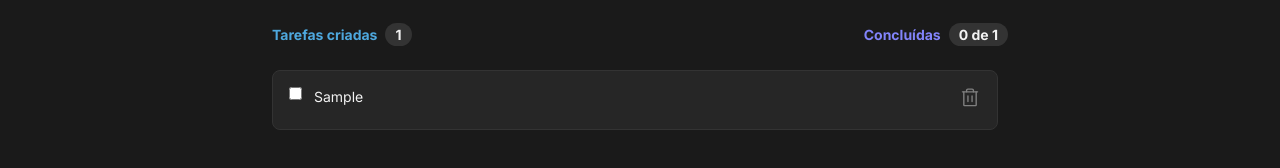
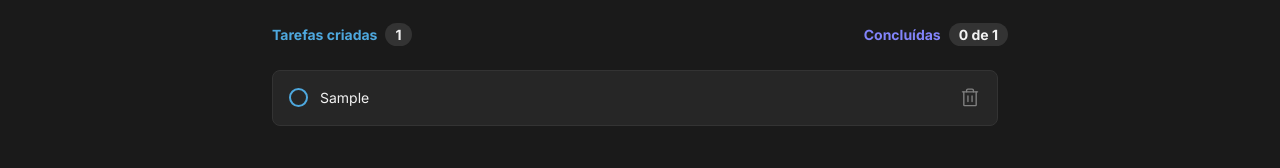
Before and after one commit to gusazevedo/to-do-list, a React (Vite) app: page / in a window 1280 px wide. Both pictures are taken after typing "Sample" into the empty fields and a click on the button "Criar". Shown: the part 268-436 px from the top of the page. Built offline with nearby package versions, Linux system fonts and the light colour scheme.

Commit message:
finaliza a estilização

```diff
--- a/package.json
+++ b/package.json
@@ -9,6 +9,7 @@
     "preview": "vite preview"
   },
   "dependencies": {
+    "@fortawesome/fontawesome-free": "^6.3.0",
     "phosphor-react": "^1.4.1",
     "react": "^18.2.0",
     "react-dom": "^18.2.0",
--- a/src/App.tsx
+++ b/src/App.tsx
@@ -2,13 +2,12 @@ import {useState} from 'react';
 import {Header} from './components/header';
 import {Form} from './components/form';
 import {List} from './components/list';
-import {taskProps, toggleTask} from './utils';
+import {taskProps} from './utils';
 
 import './global.scss';
 
 export function App() {
     const [tasks, setTasks] = useState<taskProps[]>([]);
-    const completedTasks = tasks?.filter(item => item.done).length;
 
     function handleNewTask(newTask: string) {
         const id = String(Math.floor(Math.random() * 10000));
@@ -20,14 +19,19 @@ export function App() {
         }]);
     }
 
-    function toggleTask(task: toggleTask) {
-        for (let item of tasks) {
-            if (item.id === task.id) {
-                item.done = task.done;
+    function toggleTask(taskID: string) {
+        const newList = tasks.map((item => {
+            if (item.id === taskID) {
+                if (item.done === false) {
+                    item.done = true
+                } else {
+                    item.done = false
+                }
             }
-        }
 
-        setTasks(tasks);
+            return item
+        }));
+        setTasks(newList);
     }
 
     function handleDeleteTask(id: string) {
@@ -41,7 +45,7 @@ export function App() {
             <Form handleNewTask={handleNewTask}/>
             <List
                 tasks={tasks}
-                completedTasks={completedTasks}
+                completedTasks={tasks.filter(item => item.done).length}
                 handleDeleteTask={handleDeleteTask}
                 toggleTask={toggleTask}
             />
--- a/src/components/list-content/index.tsx
+++ b/src/components/list-content/index.tsx
@@ -5,7 +5,7 @@ import {ListMessage} from '../list-message';
 
 interface ListContentProps {
     deleteTask: (id: string) => void;
-    toggleTask: ({}: toggleTask) => void;
+    toggleTask: (id: string) => void;
     tasks: taskProps[];
 }
 
--- a/src/components/list-item/index.tsx
+++ b/src/components/list-item/index.tsx
@@ -8,15 +8,13 @@ interface ListItemProps {
     message: string;
     done: boolean;
     onDelete: (id: string) => void;
-    toggleTask: ({}: toggleTask) => void;
+    toggleTask: (id: string) => void;
 }
 
 export function ListItem({id, message, done, onDelete, toggleTask}: ListItemProps) {
-    const [isChecked, setIsChecked] = useState(done);
 
     function handleToggleTask(evt: React.ChangeEvent<HTMLInputElement>) {
-        toggleTask({id: evt.target.id, done: !isChecked});
-        setIsChecked(!isChecked);
+        toggleTask(evt.target.id);
     }
 
     return (
@@ -27,7 +25,7 @@ export function ListItem({id, message, done, onDelete, toggleTask}: ListItemProp
                     name={id}
                     id={id}
                     className="check-item"
-                    checked={isChecked}
+
                     onChange={(evt) => handleToggleTask(evt)}
                 />
                 <span>{message}</span>
--- a/src/components/list-item/styles.scss
+++ b/src/components/list-item/styles.scss
@@ -6,16 +6,47 @@
 
   display: flex;
   gap: 12px;
-  align-items: flex-start;
+  align-items: center;
   justify-content: space-between;
 
   .item-info {
     display: flex;
+    align-items: flex-start;
+    justify-content: space-between;
     gap: 12px;
 
     .check-item {
-      accent-color: var(--blue);
-      height: 100%;
+      // accent-color: var(--blue);
+      // height: 100%;
+      // margin-top: 3px;
+      // cursor: pointer;
+
+      -moz-appearance:none;
+      -webkit-appearance:none;
+      -o-appearance:none;
+      outline: none;
+      content: none;
+    }
+
+    .check-item:before {
+      content: "✔";
+      font-size: 15px;
+
+      color: transparent !important;
+      display: flex;
+      align-items: center;
+      justify-content: center;
+
+      width: 15px;
+      height: 15px;
+      border-radius: 100%;
+      border: 2px solid var(--blue);
+    }
+
+    .check-item:checked:before {
+      background-color: var(--purple);
+      border: 2px solid var(--purple);
+      color: white !important;
     }
   }
 
@@ -27,6 +58,9 @@
   }
 
   button {
+    display: flex;
+    align-items: center;
+    justify-content: center;
     background: transparent;
     border: none;
     color: var(--gray-300);
@@ -38,3 +72,13 @@
     }
   }
 }
+
+
+.item.done {
+  border: none;
+
+  span {
+    color: var(--gray-300);
+    text-decoration-line: line-through;
+  }
+}
--- a/src/components/list/index.tsx
+++ b/src/components/list/index.tsx
@@ -9,7 +9,7 @@ interface ListProps {
     tasks: taskProps[];
     completedTasks: number;
     handleDeleteTask: (id: string) => void;
-    toggleTask: ({}: toggleTask) => void;
+    toggleTask: (id: string) => void;
 }
 
 export function List({tasks, completedTasks, handleDeleteTask, toggleTask}: ListProps) {
```
Also changed, not shown: 1 other file (tests, documents, lock files or other folders).
